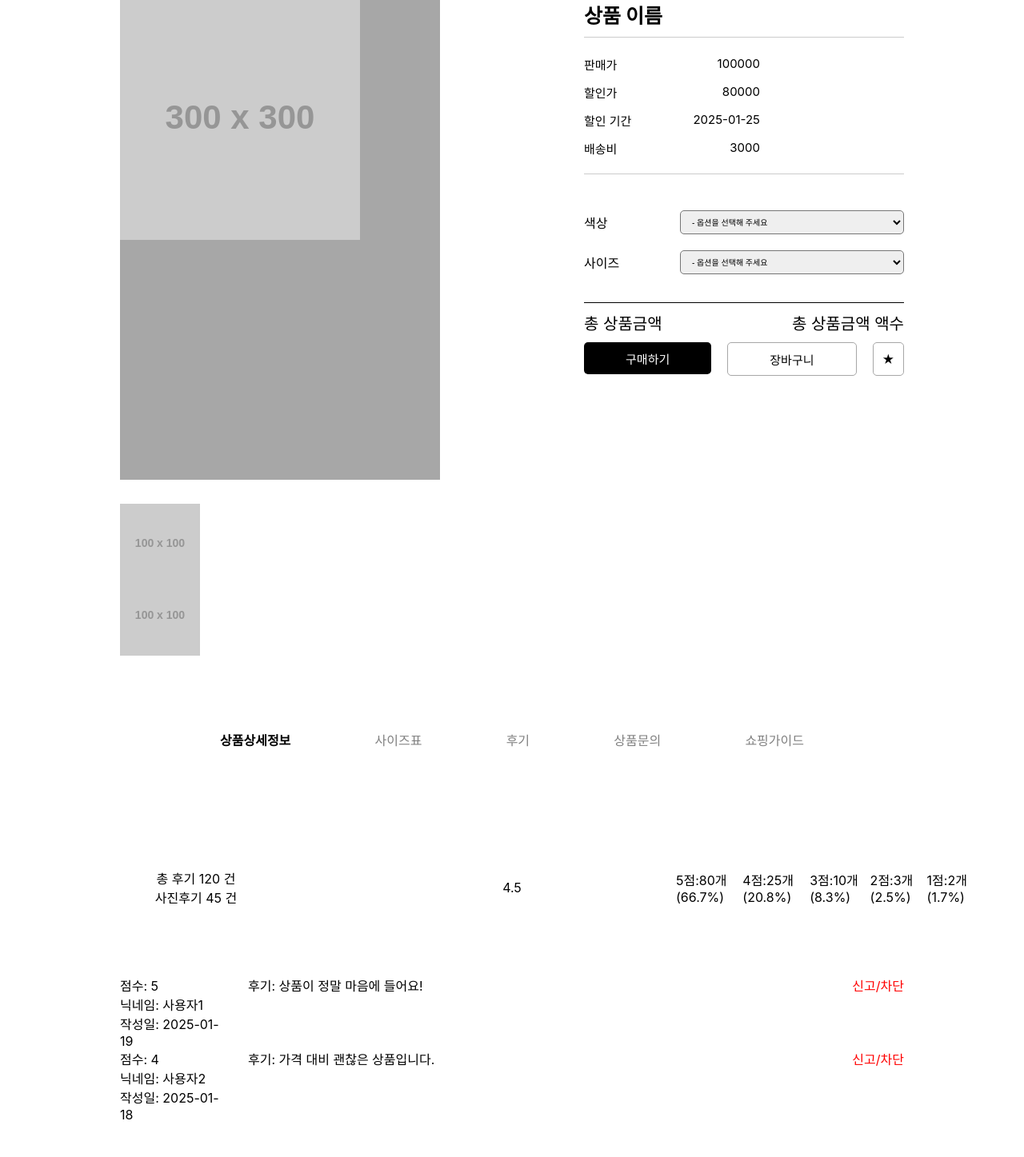
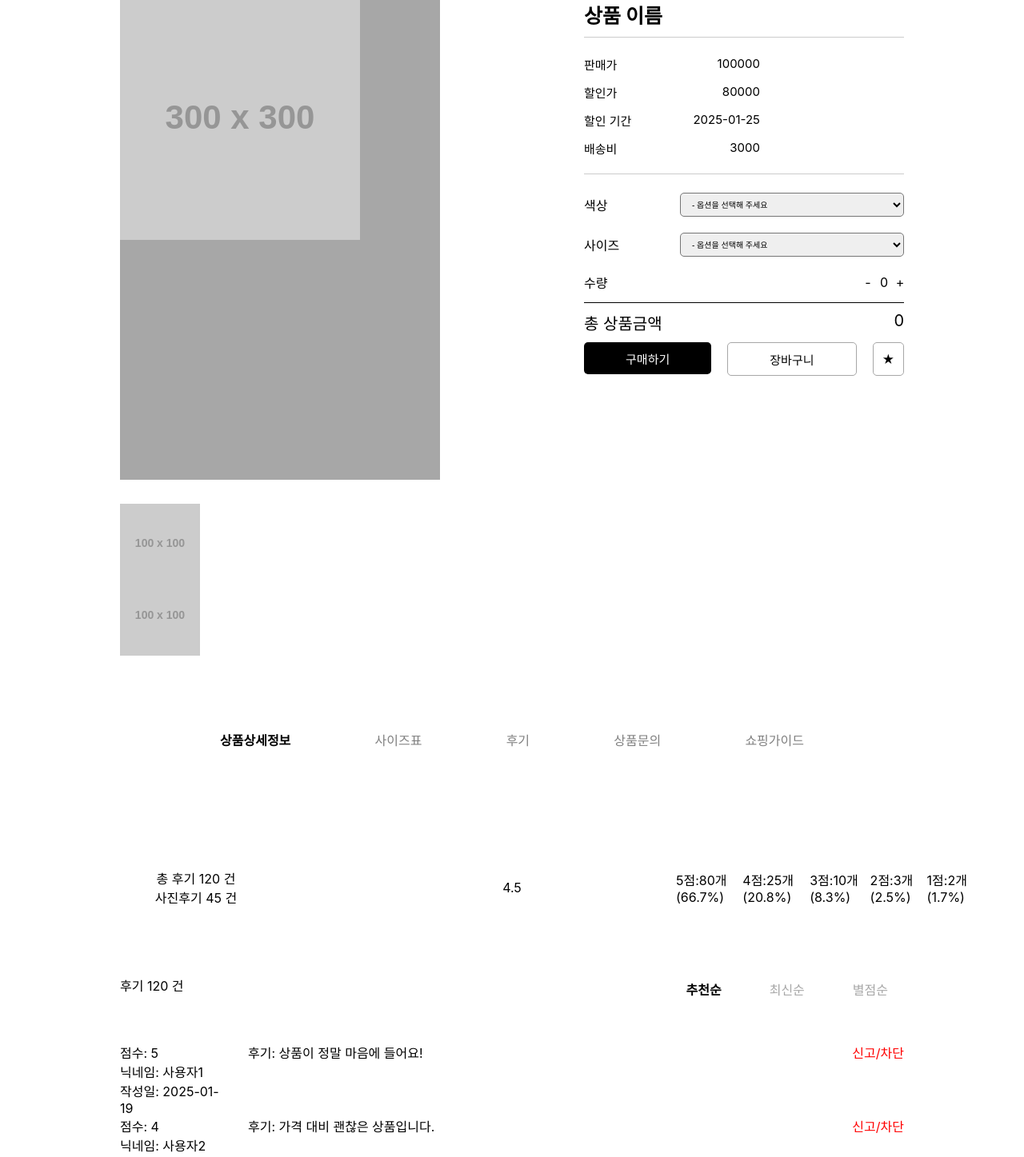
Before and after one commit to campingga/front, a React (Create React App) app: page /productDetail in a window 1280 px wide. Shown: the top 1447 px of the page at 80% size. Before the commit the page ends 1404 px from the top, so only its background shows below. Built offline with nearby package versions, Linux system fonts and the light colour scheme.

Commit message:
상품 상세 페이지 기능 추가

```diff
--- a/src/views/Product/ProductDetail.css
+++ b/src/views/Product/ProductDetail.css
@@ -12,6 +12,10 @@
 
     gap: 180px;
 }
+
+/* ProductDetailTop */
+
+/* 이미지 */
 
 .product-image-box {
     display: flex;
@@ -39,6 +43,8 @@
 
     background-color: rgba(167, 167, 167, 1);
 }
+
+/* 상품정보 */
 
 .product-information-box {
     display: flex;
@@ -81,6 +87,8 @@
 
 }
 
+/* 상품 옵션 */
+
 .product-information-option-box {
     display: flex;
     flex-direction: column;
@@ -110,6 +118,36 @@
     padding-left: 10px;
 }
 
+/* 수량 */
+
+.product-total-count-box {
+    display: flex;
+    justify-content: space-between;
+}
+
+.product-total-count-increase-decrease {
+    display: flex;
+    justify-content: space-between;
+    align-items: center;
+
+    gap: 10px;
+}
+
+.product-total-count-decrease,
+.product-total-count-increase {
+    display: flex;
+    justify-content: center;
+    align-items: center;
+
+
+    width: 10px;
+    height: 10px;
+
+    cursor: pointer;
+}
+
+/* 총 상품 금액 */
+
 .product-information-total-price-box {
     display: flex;
     justify-content: space-between;
@@ -121,6 +159,8 @@
     display: flex;
     gap: 20px;
 }
+
+/* 버튼 */
 
 .product-information-text-purchase-button,
 .product-information-text-cart-button,
@@ -157,12 +197,16 @@
 
 }
 
+/* 후기 및 평점 */
+
 .product-detail-mid {
     display: flex;
     flex-direction: column;
 
     gap: 50px;
 }
+
+/* 카테고리 */
 
 .product-detail-information-category {
     display: flex;
@@ -194,6 +238,7 @@
     color: darkgray;
 }
 
+
 .product-riview-statistics-box {
     display: flex;
     justify-content: center;
@@ -217,6 +262,40 @@
 .product-riview-statistics-review-count {
     flex-direction: column;
 }
+
+.product-review-user-list-top {
+    display: flex;
+    justify-content: center;
+}
+
+.prrduct-riview-user-list-top-box {
+    display: flex;
+    justify-content: space-between;
+    width: 980px;
+}
+
+.product-riview-category {
+    display: flex;
+
+    gap: 20px;
+}
+
+.product-riview-category div {
+    display: inline-block;
+    margin: 0 10px;
+    padding: 5px 10px;
+    font-size: 16px;
+    color: rgba(167, 167, 167, 1); /* 기본 색상 */
+    cursor: pointer;
+    transition: color 0.3s ease;
+  }
+
+.product-riview-category div.active {
+    color: rgba(0, 0, 0, 1); /* 선택된 항목 색상 */
+    font-weight: bold; /* 선택된 항목 강조 */
+  }
+
+/* 후기 리스트 */
 
 .product-review-user-list {
     display: flex;
--- a/src/views/Product/ProductDetail.tsx
+++ b/src/views/Product/ProductDetail.tsx
@@ -1,4 +1,4 @@
-import React, { useState } from 'react'
+import React, { useEffect, useState } from 'react'
 import './ProductDetail.css';
 
 // component: 상품정보 컴포넌트 //
@@ -17,18 +17,39 @@ function ProductDetailTop() {
   const [discountPrice, setDiscountPrice] = useState(80000);
   const [discountPeriod, setDiscountPeriod] = useState('2025-01-25');
   const [deliveryCharge, setDeliveryCharge] = useState(3000);
+  const [totalPrice, setTotalPrice] = useState(0);
 
   // state: 상품 옵션 정보 //
   const [selectedColor, setSelectedColor] = useState('');
   const [selectedSize, setSelectedSize] = useState('');
+  const [productCount, setProductCount] = useState(0);
 
   const colors = ['빨강', '파랑', '초록', '검정'];
   const sizes = ['S', 'M', 'L', 'XL'];
 
-   // event handler: 이미지 변경 이벤트 처리 //
+  // event handler: 이미지 변경 이벤트 처리 //
   const onImageChangeClickHandler = (image: string) => {
     setMainImage(image);
   };
+
+  // event handler: 상품 수량 증가이벤트 처리 //
+  const onIncreaseClickHandler = () => {
+    setProductCount(productCount + 1);
+  }
+
+  // event handler: 상품 수량 감소 이벤트 처리 //
+  const onDecreaseClickHandler = () => {
+    if (productCount < 1) {
+      return;
+    }
+    setProductCount(productCount - 1);
+  }
+
+  // effect: 상품 총가격 바라보는 이펙트 //
+  useEffect(()=> {
+    const effectivePrice = discountPrice || price;
+    setTotalPrice(productCount * effectivePrice);
+  }, [productCount, price, discountPrice])
 
   // render: 상품정보 컴포넌트 렌더딩 //
   return (
@@ -78,6 +99,7 @@ function ProductDetailTop() {
         </div>
 
         <div className='product-information-option-box'>
+
           <div className='product-information-color-option'>
             <div className='product-information-text-type-1'>색상</div>
             <select
@@ -95,6 +117,7 @@ function ProductDetailTop() {
               ))}
             </select>
           </div>
+
           <div className='product-information-size-option'>
             <div className='product-information-text-type-1'>사이즈</div>
             <select
@@ -112,11 +135,21 @@ function ProductDetailTop() {
               ))}
             </select>
           </div>
+
+          <div className='product-total-count-box'>
+            <div className='product-total-count-text'>수량</div>
+            <div className='product-total-count-increase-decrease'>
+              <div className='product-total-count-decrease' onClick={onDecreaseClickHandler}>-</div>
+              <div>{productCount}</div>
+              <div className='product-total-count-increase' onClick={onIncreaseClickHandler}>+</div>
+            </div>
+          </div>
+
         </div>
 
         <div className='product-information-total-price-box'>
           <div className='product-information-text-type-3'>총 상품금액</div>
-          <div className='product-information-total-price'>총 상품금액 액수</div>
+          <div className='product-information-total-price'>{totalPrice}</div>
         </div>
 
         <div className='product-information-button-box'>
@@ -168,6 +201,10 @@ function ProductDetailMid() {
       text: "가격 대비 괜찮은 상품입니다.",
     },
   ]);
+
+  // state: 후기 리스트 상태 //
+  // riview-category
+  const [riviewCategory, setRiviewCategory] = useState('recommendation');
 
 
   const totalReviewCount = reviewStatistics.scoreDistribution.reduce(
@@ -229,6 +266,34 @@ function ProductDetailMid() {
         </div>
       </div>
 
+      <div className='product-review-user-list-top'>
+
+        <div className='prrduct-riview-user-list-top-box'>
+          <div className='product-riview-total-count'>후기 {reviewStatistics.totalReviews} 건</div>
+          <div className='product-riview-category'>
+            <div
+              className={`product-riview-recommendation ${riviewCategory === 'recommendation' ? 'active' : ''}`}
+              onClick={() => setRiviewCategory('recommendation')}
+            >
+              추천순
+            </div>
+            <div
+              className={`product-riview-latest ${riviewCategory === 'latest' ? 'active' : ''}`}
+              onClick={() => setRiviewCategory('latest')}
+            >
+              최신순
+            </div>
+            <div
+              className={`product-riview-horoscope ${riviewCategory === 'horoscope' ? 'active' : ''}`}
+              onClick={() => setRiviewCategory('horoscope')}
+            >
+              별점순
+            </div>
+          </div>
+        </div>
+
+      </div>
+
       <div className="product-review-user-list">
         {reviews.map((review) => (
           <div key={review.id} className="product-review-user">
```
Lines whose indentation alone changed are shown as unchanged.
